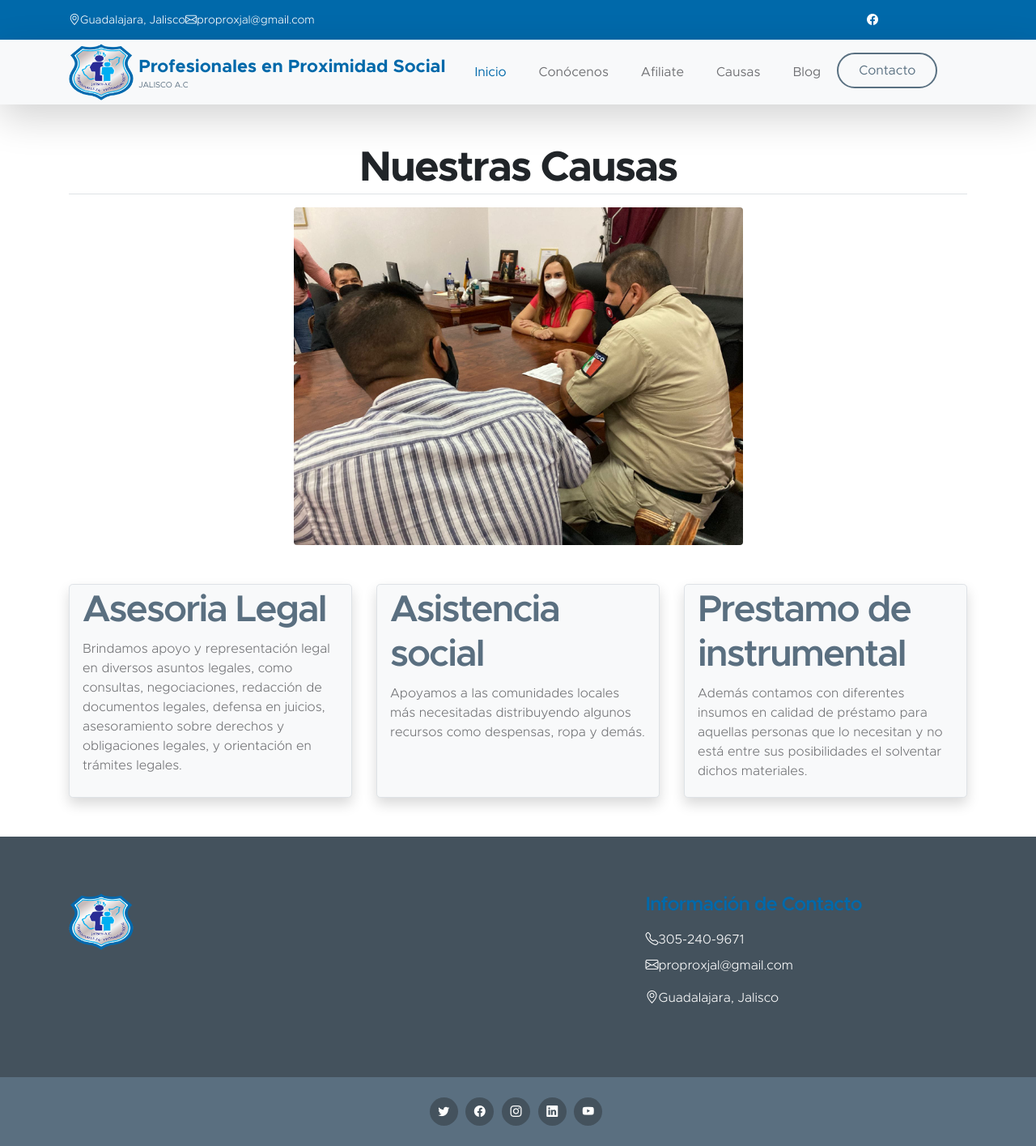
After one commit to askr3d/acpsite, a Django app: page /causas/ in a window 1280 px wide. The commit adds this page. Shown: the whole page at 81% size. Run offline with Django 4.2, Linux system fonts and the light colour scheme; some libraries are stand-ins or nearby versions.

Commit message:
Se agrego la pagina nuestras causas y entrada de blog

```diff
--- /dev/null
+++ b/ACPclient/templates/ACPclient/causas.html
@@ -0,0 +1,76 @@
+<!DOCTYPE html>
+<html lang="en" class="h-100 w-100">
+<head>
+    {% include '../template_parts/head.html' %}
+    <title>Causas</title>
+</head>
+<body class="d-flex flex-column h-100 w-100">
+    {% include '../template_parts/header_nav.html' %}
+    {% load static %}
+    <div class="container mt-5">
+        <div class="d-flex flex-column">
+            <h1 class="text-center mb-3 border-bottom">Nuestras Causas</h1>
+            <div class="w-50 mx-auto mb-5">
+                <div id="carouselCausas" class="carousel slide rounded" data-ride="carousel">
+                    <div class="carousel-inner">
+                        <div class="carousel-item active">
+                            <img class="w-100 rounded" src="{% static 'ACPclient/images/causes/7.jpg' %}"
+                                class="custom-block-image img-fluid" alt="">
+                        </div>
+                        <div class="carousel-item">
+                            <img class="w-100 rounded" src="{% static 'ACPclient/images/causes/6.jpg' %}"
+                                class="custom-block-image img-fluid" alt="">
+                        </div>
+                        <div class="carousel-item">
+                            <img class="w-100 rounded" src="{% static 'ACPclient/images/causes/8.jpg' %}"
+                                class="custom-block-image img-fluid" alt="">
+                        </div>
+                    </div>
+                    <a class="carousel-control-prev" type="button" data-target="#carouselCausas" data-slide="prev">
+                        <span class="carousel-control-prev-icon" aria-hidden="true"></span>
+                        <span class="sr-only">Previous</span>
+                    </a>
+                    <a class="carousel-control-next" type="button" data-target="#carouselCausas" data-slide="next">
+                        <span class="carousel-control-next-icon" aria-hidden="true"></span>
+                        <span class="sr-only">Next</span>
+                    </a>
+                </div>
+            </div>
+
+            <div class="w-70 row g-2 mb-5">
+                <div class="col-4">
+                    <div class="border shadow rounded-lg px-3 py-1 d-flex flex-column bg-light h-100">
+                        <h2 class="text-sm">Asesoria Legal</h2>
+                        <p>
+                            Brindamos apoyo y representación legal en diversos asuntos legales, como consultas,
+                            negociaciones, redacción de documentos legales, defensa en juicios, asesoramiento
+                            sobre derechos y obligaciones legales, y orientación en trámites legales.
+                        </p>
+                    </div>
+                </div>
+                <div class="col-4">
+                    <div class="border shadow rounded-lg px-3 py-1 d-flex flex-column bg-light h-100">
+                        <h2 class="text-sm">Asistencia social</h2>
+                        <p>
+                            Apoyamos a las comunidades locales más necesitadas distribuyendo
+                             algunos recursos como despensas, ropa y demás.
+                        </p>
+                    </div>
+                </div>
+                <div class="col-4">
+                    <div class="border shadow rounded-lg px-3 py-1 d-flex flex-column bg-light h-100">
+                        <h2 class="text-sm">Prestamo de instrumental</h2>
+                        <p>
+                            Además contamos con diferentes insumos en calidad de préstamo
+                            para aquellas personas que lo necesitan y no está entre sus
+                            posibilidades el solventar dichos materiales.
+                        </p>
+                    </div>
+                </div>
+            </div>
+        </div>
+    </div>
+</body>
+
+{% include '../template_parts/footer.html' %}
+</html>
--- a/ACPclient/templates/ACPclient/home.html
+++ b/ACPclient/templates/ACPclient/home.html
@@ -243,16 +243,22 @@
                             cube-effect-slide-shadows="true" cube-effect-shadow-offset="30" cube-effect-shadow-scale="1.5"
                             >
                                 <swiper-slide id="asesoria">
+                                    <a href="{% url 'ACPclient:causas' %}">
                                         <img src="{% static 'ACPclient/images/causes/7.jpg' %}"
                                             class="custom-block-image img-fluid" alt="">
+                                    </a>
                                 </swiper-slide>
                                 <swiper-slide id="asistencia">
+                                    <a href="{% url 'ACPclient:causas' %}">
                                         <img src="{% static 'ACPclient/images/causes/6.jpg' %}"
                                             class="custom-block-image img-fluid" alt="">
+                                    </a>
                                 </swiper-slide>
                                 <swiper-slide id="prestamo">
+                                    <a href="{% url 'ACPclient:causas' %}">
                                         <img src="{% static 'ACPclient/images/causes/8.jpg' %}"
                                             class="custom-block-image img-fluid" alt="">
+                                    </a>
                                 </swiper-slide>
                             </swiper-container>
                         </div>
--- a/ACPclient/urls.py
+++ b/ACPclient/urls.py
@@ -9,4 +9,6 @@ urlpatterns = [
     path('', views.index, name="index"),
     path('blog/', views.blog, name="blog"),
     path('donaciones/', views.donaciones, name="donaciones"),
+    path('causas/', views.causas, name="causas"),
+    path('entrada_blog/', views.entrada_blog, name="entrada_blog"),
 ]
--- a/ACPclient/views.py
+++ b/ACPclient/views.py
@@ -14,3 +14,9 @@ def blog(request):
 
 def donaciones(request):
     return render(request=request, template_name='ACPclient/donaciones.html', context={'ruta': request.path})
+
+def causas(request):
+    return render(request=request, template_name='ACPclient/causas.html', context={'ruta': request.path})
+
+def entrada_blog(request):
+    return render(request=request, template_name='ACPclient/entrada_blog.html', context={'ruta': request.path})
```
Also changed, not shown: ACPclient/templates/ACPclient/blog.html (+6 -6 lines), ACPclient/templates/ACPclient/entrada_blog.html (added, +39 -0 lines). Lines whose indentation alone changed are shown as unchanged.
